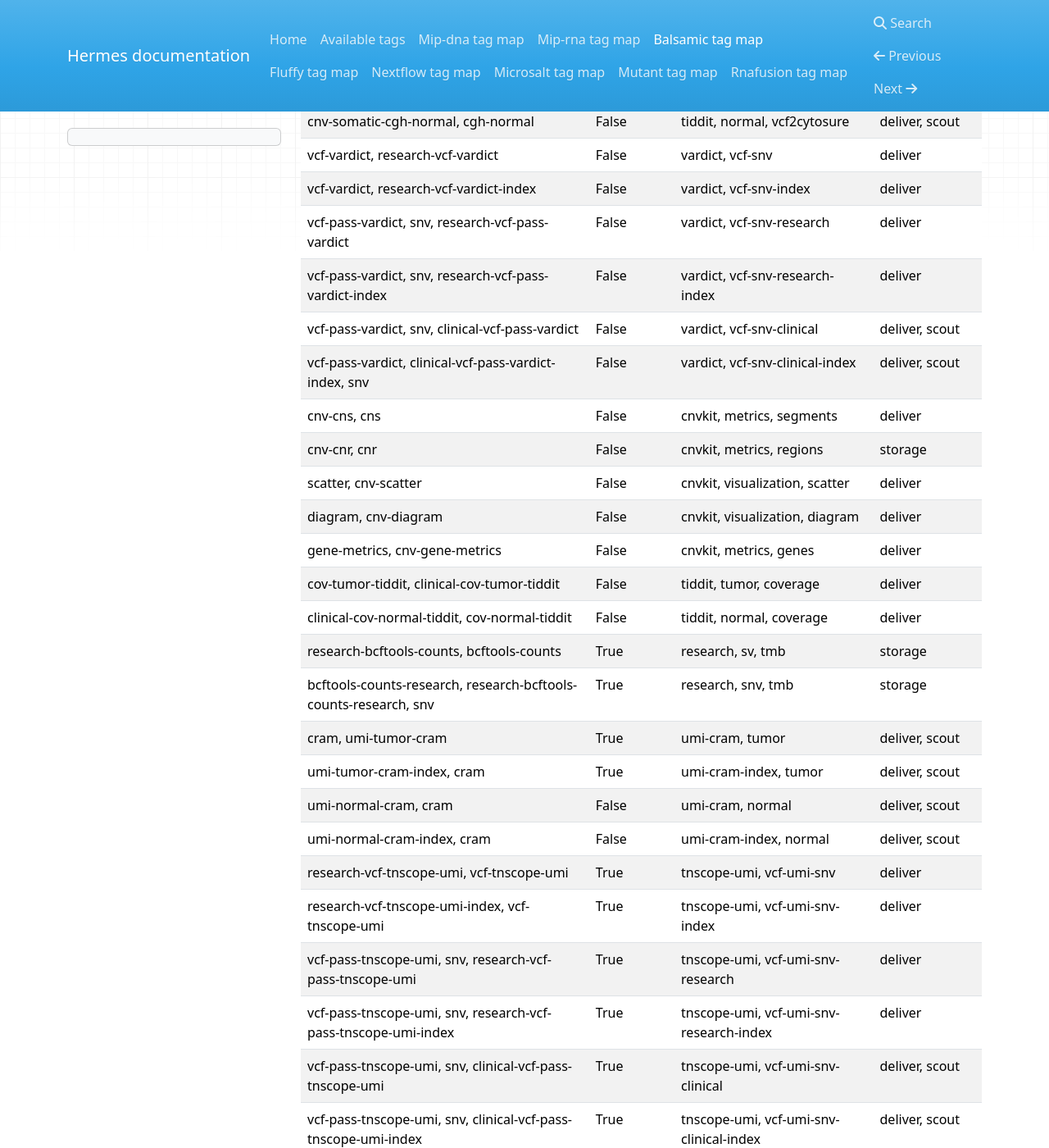
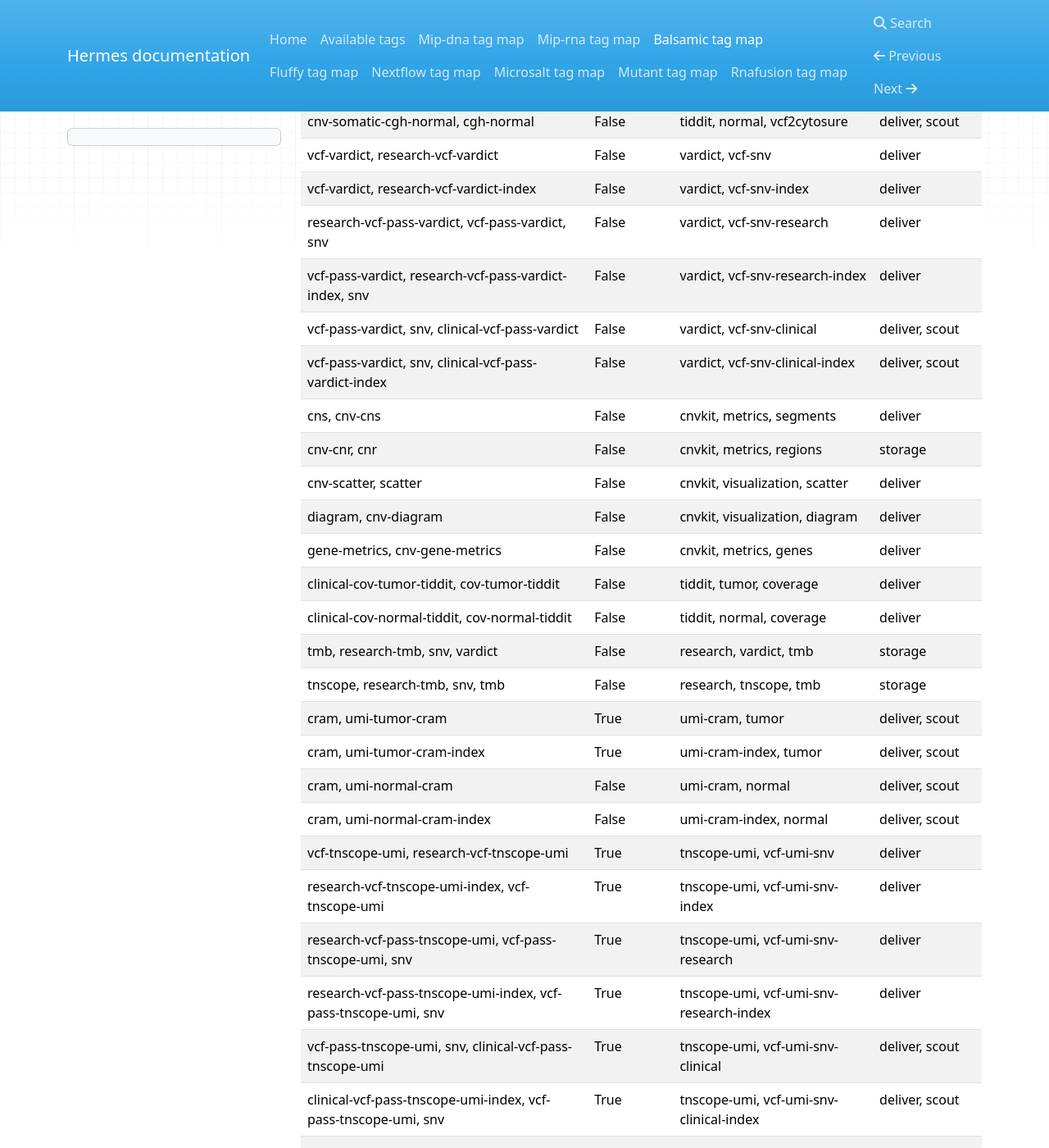
Before and after one commit to Clinical-Genomics/hermes, an MkDocs documentation site: the page built from docs/balsamic_map.md, in a window 1280 px wide and 1400 px high, scrolled down 1905 px. Shown: the whole window at 82% size. Built offline with MkDocs 1.6.1, drawn with Linux system fonts in a browser that asks for light colours; nearby versions of some CDN libraries; some of the changed text lies outside the part shown.

Commit message:
export tags

```diff
--- a/docs/balsamic_map.md
+++ b/docs/balsamic_map.md
@@ -1,64 +1,65 @@
-| Balsamic tags                                                    | Mandatory   | HK tags                                 | Used by               |
-|------------------------------------------------------------------|-------------|-----------------------------------------|-----------------------|
-| balsamic-config                                                  | True        | balsamic-config                         | audit, cg             |
-| balsamic-report                                                  | True        | balsamic-report                         | audit                 |
-| balsamic-dag                                                     | True        | balsamic-dag                            | audit                 |
-| multiqc-html, html                                               | True        | multiqc-html                            | audit, deliver, scout |
-| multiqc-json, json                                               | True        | multiqc-json                            | audit                 |
-| qc-metrics-yaml, yaml                                            | True        | qc-metrics                              | audit, cg, vogue      |
-| cram, tumor-cram                                                 | True        | tumor, cram                             | deliver, scout        |
-| cram, tumor-cram-index                                           | True        | tumor, cram-index                       | deliver, scout        |
-| normal-cram, cram                                                | False       | normal, cram                            | deliver, scout        |
-| normal-cram-index, cram                                          | False       | normal, cram-index                      | deliver, scout        |
-| dnascope, snv, germline-vcf-tumor, vcf-tumor                     | True        | germline, vcf-snv-germline-tumor        | deliver               |
-| dnascope, germline-vcf-tumor-index, snv, vcf-tumor               | True        | germline, vcf-snv-germline-tumor-index  | deliver               |
-| dnascope, vcf-normal, snv, germline-vcf-normal                   | False       | germline, vcf-snv-germline-normal       | deliver               |
-| dnascope, vcf-normal, snv, germline-vcf-normal-index             | False       | germline, vcf-snv-germline-normal-index | deliver               |
-| vcf-dnascope, genotype-vcf-dnascope                              | False       | dnascope, normal, vcf                   | cg, genotype          |
-| vcf-dnascope, genotype-vcf-dnascope-index                        | False       | dnascope, normal, vcf-index             | cg, genotype          |
-| manta-germline, germline-vcf-tumor, vcf-tumor, sv                | True        | germline, vcf-sv-germline-tumor         | deliver               |
-| germline-vcf-tumor-index, manta-germline, vcf-tumor, sv          | True        | germline, vcf-sv-germline-tumor-index   | deliver               |
-| germline-vcf-normal, vcf-normal, manta-germline, sv              | False       | germline, vcf-sv-germline-normal        | deliver               |
-| vcf-normal, germline-vcf-normal-index, manta-germline, sv        | False       | germline, vcf-sv-germline-normal-index  | deliver               |
-| research-vcf-svdb, vcf-svdb                                      | True        | svdb, vcf-sv                            | deliver               |
-| vcf-svdb, research-vcf-svdb-index                                | True        | svdb, vcf-sv-index                      | deliver               |
-| research-vcf-pass-svdb, vcf-pass-svdb                            | True        | svdb, vcf-sv-research                   | deliver               |
-| vcf-pass-svdb, research-vcf-pass-svdb-index                      | True        | svdb, vcf-sv-research-index             | deliver               |
-| vcf-pass-svdb, clinical-vcf-pass-svdb                            | True        | svdb, vcf-sv-clinical                   | deliver, scout        |
-| vcf-pass-svdb, clinical-vcf-pass-svdb-index                      | True        | svdb, vcf-sv-clinical-index             | deliver, scout        |
-| vcf-tnscope, research-vcf-tnscope                                | False       | tnscope, vcf-snv                        | deliver               |
-| vcf-tnscope, research-vcf-tnscope-index                          | False       | tnscope, vcf-snv-index                  | deliver               |
-| snv, vcf-pass-tnscope, research-vcf-pass-tnscope                 | False       | tnscope, vcf-snv-research               | deliver               |
-| vcf-pass-tnscope, snv, research-vcf-pass-tnscope-index           | False       | tnscope, vcf-snv-research-index         | deliver               |
-| snv, clinical-vcf-pass-tnscope, vcf-pass-tnscope                 | False       | tnscope, vcf-snv-clinical               | deliver, scout        |
-| snv, clinical-vcf-pass-tnscope-index, vcf-pass-tnscope           | False       | tnscope, vcf-snv-clinical-index         | deliver, scout        |
-| cnv-report-pdf, clinical-cnv-report-pdf                          | False       | cnv-report, visualization               | deliver, scout        |
-| ascat-copynumber, clinical-ascat-copynumber                      | False       | ascatngs, metrics                       | deliver               |
-| rd-delly, clinical-rd-delly                                      | True        | delly, coverage                         | deliver               |
-| cnv-somatic-cgh-tumor, cgh-tumor                                 | False       | cnvkit, tumor, vcf2cytosure             | deliver, scout        |
-| cnv-somatic-cgh-normal, cgh-normal                               | False       | tiddit, normal, vcf2cytosure            | deliver, scout        |
-| vcf-vardict, research-vcf-vardict                                | False       | vardict, vcf-snv                        | deliver               |
-| vcf-vardict, research-vcf-vardict-index                          | False       | vardict, vcf-snv-index                  | deliver               |
-| vcf-pass-vardict, snv, research-vcf-pass-vardict                 | False       | vardict, vcf-snv-research               | deliver               |
-| vcf-pass-vardict, snv, research-vcf-pass-vardict-index           | False       | vardict, vcf-snv-research-index         | deliver               |
-| vcf-pass-vardict, snv, clinical-vcf-pass-vardict                 | False       | vardict, vcf-snv-clinical               | deliver, scout        |
-| vcf-pass-vardict, clinical-vcf-pass-vardict-index, snv           | False       | vardict, vcf-snv-clinical-index         | deliver, scout        |
-| cnv-cns, cns                                                     | False       | cnvkit, metrics, segments               | deliver               |
-| cnv-cnr, cnr                                                     | False       | cnvkit, metrics, regions                | storage               |
-| scatter, cnv-scatter                                             | False       | cnvkit, visualization, scatter          | deliver               |
-| diagram, cnv-diagram                                             | False       | cnvkit, visualization, diagram          | deliver               |
-| gene-metrics, cnv-gene-metrics                                   | False       | cnvkit, metrics, genes                  | deliver               |
-| cov-tumor-tiddit, clinical-cov-tumor-tiddit                      | False       | tiddit, tumor, coverage                 | deliver               |
-| clinical-cov-normal-tiddit, cov-normal-tiddit                    | False       | tiddit, normal, coverage                | deliver               |
-| research-bcftools-counts, bcftools-counts                        | True        | research, sv, tmb                       | storage               |
-| bcftools-counts-research, research-bcftools-counts-research, snv | True        | research, snv, tmb                      | storage               |
-| cram, umi-tumor-cram                                             | True        | umi-cram, tumor                         | deliver, scout        |
-| umi-tumor-cram-index, cram                                       | True        | umi-cram-index, tumor                   | deliver, scout        |
-| umi-normal-cram, cram                                            | False       | umi-cram, normal                        | deliver, scout        |
-| umi-normal-cram-index, cram                                      | False       | umi-cram-index, normal                  | deliver, scout        |
-| research-vcf-tnscope-umi, vcf-tnscope-umi                        | True        | tnscope-umi, vcf-umi-snv                | deliver               |
-| research-vcf-tnscope-umi-index, vcf-tnscope-umi                  | True        | tnscope-umi, vcf-umi-snv-index          | deliver               |
-| vcf-pass-tnscope-umi, snv, research-vcf-pass-tnscope-umi         | True        | tnscope-umi, vcf-umi-snv-research       | deliver               |
-| vcf-pass-tnscope-umi, snv, research-vcf-pass-tnscope-umi-index   | True        | tnscope-umi, vcf-umi-snv-research-index | deliver               |
-| vcf-pass-tnscope-umi, snv, clinical-vcf-pass-tnscope-umi         | True        | tnscope-umi, vcf-umi-snv-clinical       | deliver, scout        |
-| vcf-pass-tnscope-umi, snv, clinical-vcf-pass-tnscope-umi-index   | True        | tnscope-umi, vcf-umi-snv-clinical-index | deliver, scout        |
+| Balsamic tags                                                  | Mandatory   | HK tags                                 | Used by               |
+|----------------------------------------------------------------|-------------|-----------------------------------------|-----------------------|
+| balsamic-config                                                | True        | balsamic-config                         | audit, cg             |
+| balsamic-report                                                | True        | balsamic-report                         | audit                 |
+| balsamic-dag                                                   | True        | balsamic-dag                            | audit                 |
+| multiqc-html, html                                             | True        | multiqc-html                            | audit, deliver, scout |
+| json, multiqc-json                                             | True        | multiqc-json                            | audit                 |
+| yaml, qc-metrics-yaml                                          | True        | qc-metrics                              | audit, cg, vogue      |
+| cram, tumor-cram                                               | True        | tumor, cram                             | deliver, scout        |
+| cram, tumor-cram-index                                         | True        | tumor, cram-index                       | deliver, scout        |
+| cram, normal-cram                                              | False       | normal, cram                            | deliver, scout        |
+| cram, normal-cram-index                                        | False       | normal, cram-index                      | deliver, scout        |
+| vcf-tumor, snv, germline-vcf-tumor, dnascope                   | True        | germline, vcf-snv-germline-tumor        | deliver               |
+| vcf-tumor, germline-vcf-tumor-index, snv, dnascope             | True        | germline, vcf-snv-germline-tumor-index  | deliver               |
+| germline-vcf-normal, snv, dnascope, vcf-normal                 | False       | germline, vcf-snv-germline-normal       | deliver               |
+| germline-vcf-normal-index, snv, dnascope, vcf-normal           | False       | germline, vcf-snv-germline-normal-index | deliver               |
+| vcf-dnascope, genotype-vcf-dnascope                            | False       | dnascope, normal, vcf                   | cg, genotype          |
+| vcf-dnascope, genotype-vcf-dnascope-index                      | False       | dnascope, normal, vcf-index             | cg, genotype          |
+| vcf-tumor, germline-vcf-tumor, manta-germline, sv              | True        | germline, vcf-sv-germline-tumor         | deliver               |
+| vcf-tumor, germline-vcf-tumor-index, manta-germline, sv        | True        | germline, vcf-sv-germline-tumor-index   | deliver               |
+| sv, germline-vcf-normal, manta-germline, vcf-normal            | False       | germline, vcf-sv-germline-normal        | deliver               |
+| vcf-normal, germline-vcf-normal-index, manta-germline, sv      | False       | germline, vcf-sv-germline-normal-index  | deliver               |
+| research-vcf-svdb, vcf-svdb                                    | True        | svdb, vcf-sv                            | deliver               |
+| research-vcf-svdb-index, vcf-svdb                              | True        | svdb, vcf-sv-index                      | deliver               |
+| research-vcf-pass-svdb, vcf-pass-svdb                          | True        | svdb, vcf-sv-research                   | deliver               |
+| vcf-pass-svdb, research-vcf-pass-svdb-index                    | True        | svdb, vcf-sv-research-index             | deliver               |
+| clinical-vcf-pass-svdb, vcf-pass-svdb                          | True        | svdb, vcf-sv-clinical                   | deliver, scout        |
+| vcf-pass-svdb, clinical-vcf-pass-svdb-index                    | True        | svdb, vcf-sv-clinical-index             | deliver, scout        |
+| vcf-tnscope, research-vcf-tnscope                              | False       | tnscope, vcf-snv                        | deliver               |
+| vcf-tnscope, research-vcf-tnscope-index                        | False       | tnscope, vcf-snv-index                  | deliver               |
+| vcf-pass-tnscope, snv, research-vcf-pass-tnscope               | False       | tnscope, vcf-snv-research               | deliver               |
+| vcf-pass-tnscope, snv, research-vcf-pass-tnscope-index         | False       | tnscope, vcf-snv-research-index         | deliver               |
+| vcf-pass-tnscope, snv, clinical-vcf-pass-tnscope               | False       | tnscope, vcf-snv-clinical               | deliver, scout        |
+| vcf-pass-tnscope, clinical-vcf-pass-tnscope-index, snv         | False       | tnscope, vcf-snv-clinical-index         | deliver, scout        |
+| cnv-report-pdf, clinical-cnv-report-pdf                        | False       | cnv-report, visualization               | deliver, scout        |
+| clinical-ascat-copynumber, ascat-copynumber                    | False       | ascatngs, metrics                       | deliver               |
+| clinical-rd-delly, rd-delly                                    | True        | delly, coverage                         | deliver               |
+| cnv-somatic-cgh-tumor, cgh-tumor                               | False       | cnvkit, tumor, vcf2cytosure             | deliver, scout        |
+| cnv-somatic-cgh-normal, cgh-normal                             | False       | tiddit, normal, vcf2cytosure            | deliver, scout        |
+| vcf-vardict, research-vcf-vardict                              | False       | vardict, vcf-snv                        | deliver               |
+| vcf-vardict, research-vcf-vardict-index                        | False       | vardict, vcf-snv-index                  | deliver               |
+| research-vcf-pass-vardict, vcf-pass-vardict, snv               | False       | vardict, vcf-snv-research               | deliver               |
+| vcf-pass-vardict, research-vcf-pass-vardict-index, snv         | False       | vardict, vcf-snv-research-index         | deliver               |
+| vcf-pass-vardict, snv, clinical-vcf-pass-vardict               | False       | vardict, vcf-snv-clinical               | deliver, scout        |
+| vcf-pass-vardict, snv, clinical-vcf-pass-vardict-index         | False       | vardict, vcf-snv-clinical-index         | deliver, scout        |
+| cns, cnv-cns                                                   | False       | cnvkit, metrics, segments               | deliver               |
+| cnv-cnr, cnr                                                   | False       | cnvkit, metrics, regions                | storage               |
+| cnv-scatter, scatter                                           | False       | cnvkit, visualization, scatter          | deliver               |
+| diagram, cnv-diagram                                           | False       | cnvkit, visualization, diagram          | deliver               |
+| gene-metrics, cnv-gene-metrics                                 | False       | cnvkit, metrics, genes                  | deliver               |
+| clinical-cov-tumor-tiddit, cov-tumor-tiddit                    | False       | tiddit, tumor, coverage                 | deliver               |
+| clinical-cov-normal-tiddit, cov-normal-tiddit                  | False       | tiddit, normal, coverage                | deliver               |
+| tmb, research-tmb, snv, vardict                                | False       | research, vardict, tmb                  | storage               |
+| tnscope, research-tmb, snv, tmb                                | False       | research, tnscope, tmb                  | storage               |
+| cram, umi-tumor-cram                                           | True        | umi-cram, tumor                         | deliver, scout        |
+| cram, umi-tumor-cram-index                                     | True        | umi-cram-index, tumor                   | deliver, scout        |
+| cram, umi-normal-cram                                          | False       | umi-cram, normal                        | deliver, scout        |
+| cram, umi-normal-cram-index                                    | False       | umi-cram-index, normal                  | deliver, scout        |
+| vcf-tnscope-umi, research-vcf-tnscope-umi                      | True        | tnscope-umi, vcf-umi-snv                | deliver               |
+| research-vcf-tnscope-umi-index, vcf-tnscope-umi                | True        | tnscope-umi, vcf-umi-snv-index          | deliver               |
+| research-vcf-pass-tnscope-umi, vcf-pass-tnscope-umi, snv       | True        | tnscope-umi, vcf-umi-snv-research       | deliver               |
+| research-vcf-pass-tnscope-umi-index, vcf-pass-tnscope-umi, snv | True        | tnscope-umi, vcf-umi-snv-research-index | deliver               |
+| vcf-pass-tnscope-umi, snv, clinical-vcf-pass-tnscope-umi       | True        | tnscope-umi, vcf-umi-snv-clinical       | deliver, scout        |
+| clinical-vcf-pass-tnscope-umi-index, vcf-pass-tnscope-umi, snv | True        | tnscope-umi, vcf-umi-snv-clinical-index | deliver, scout        |
+| tmb, research-tmb, snv, tnscope-umi                            | True        | research, tnscope-umi, tmb              | storage               |
```
